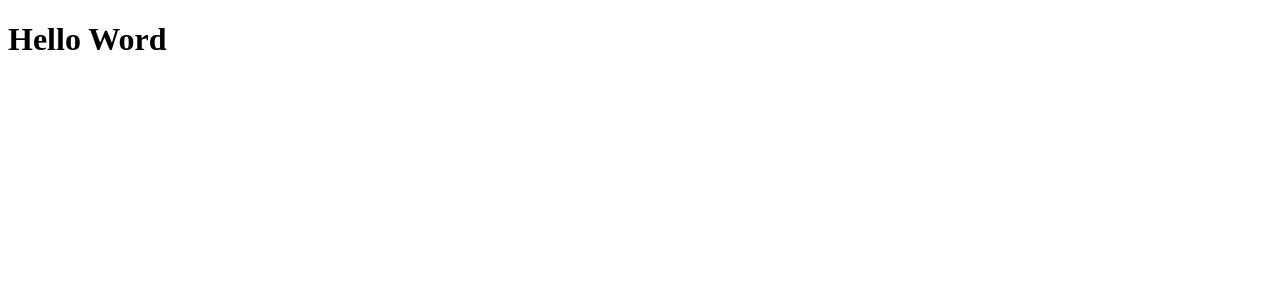
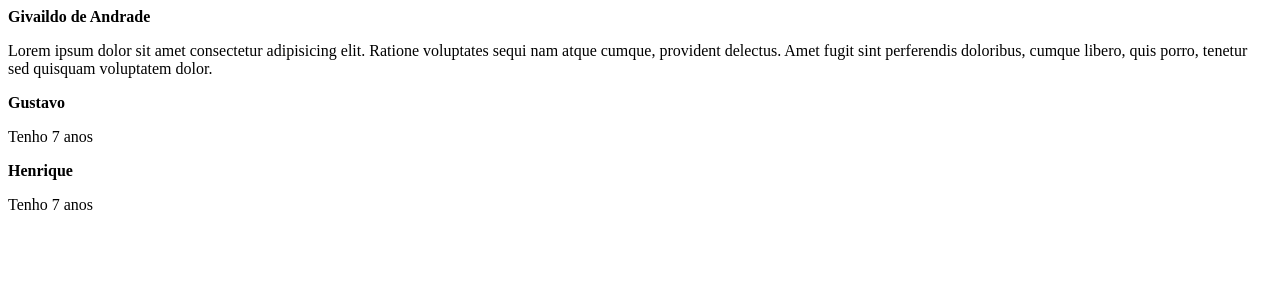
Before and after one commit to Givaild/React-2022, a React (Vite) app: page / in a window 1280 px wide. Shown: the top 300 px of the page. Built offline with nearby package versions, Linux system fonts and the light colour scheme.

Commit message:
study props

```diff
--- a/src/App.jsx
+++ b/src/App.jsx
@@ -1,12 +1,25 @@
 import React from 'react'
+import {Post} from './Post'
 
 
-function App() {
+export function App() {
 
 
   return (
-    <h1>Hello Word</h1>
+    <div>
+    <Post
+      author="Givaildo de Andrade"
+      content="Lorem ipsum dolor sit amet consectetur adipisicing elit. Ratione voluptates sequi nam atque cumque, provident delectus. Amet fugit sint perferendis doloribus, cumque libero, quis porro, tenetur sed quisquam voluptatem dolor."
+      />
+      <Post
+        author="Gustavo"
+        content= "Tenho 7 anos"
+      />
+      <Post
+        author="Henrique"
+        content= "Tenho 7 anos"
+      />
+
+    </div>
   )
 }
-
-export default App
--- /dev/null
+++ b/src/Post.jsx
@@ -0,0 +1,10 @@
+// props: {author:"" , content:"" }
+export function Post(props) {
+
+    return(
+        <div>
+            <strong>{props.author}</strong>
+            <p>{props.content}</p>
+        </div>
+    )
+    }
--- a/src/main.jsx
+++ b/src/main.jsx
@@ -1,6 +1,6 @@
 import React from 'react'
 import ReactDOM from 'react-dom/client'
-import App from './App'
+import {App} from './App'
 
 
 ReactDOM.createRoot(document.getElementById('root')).render(
```
